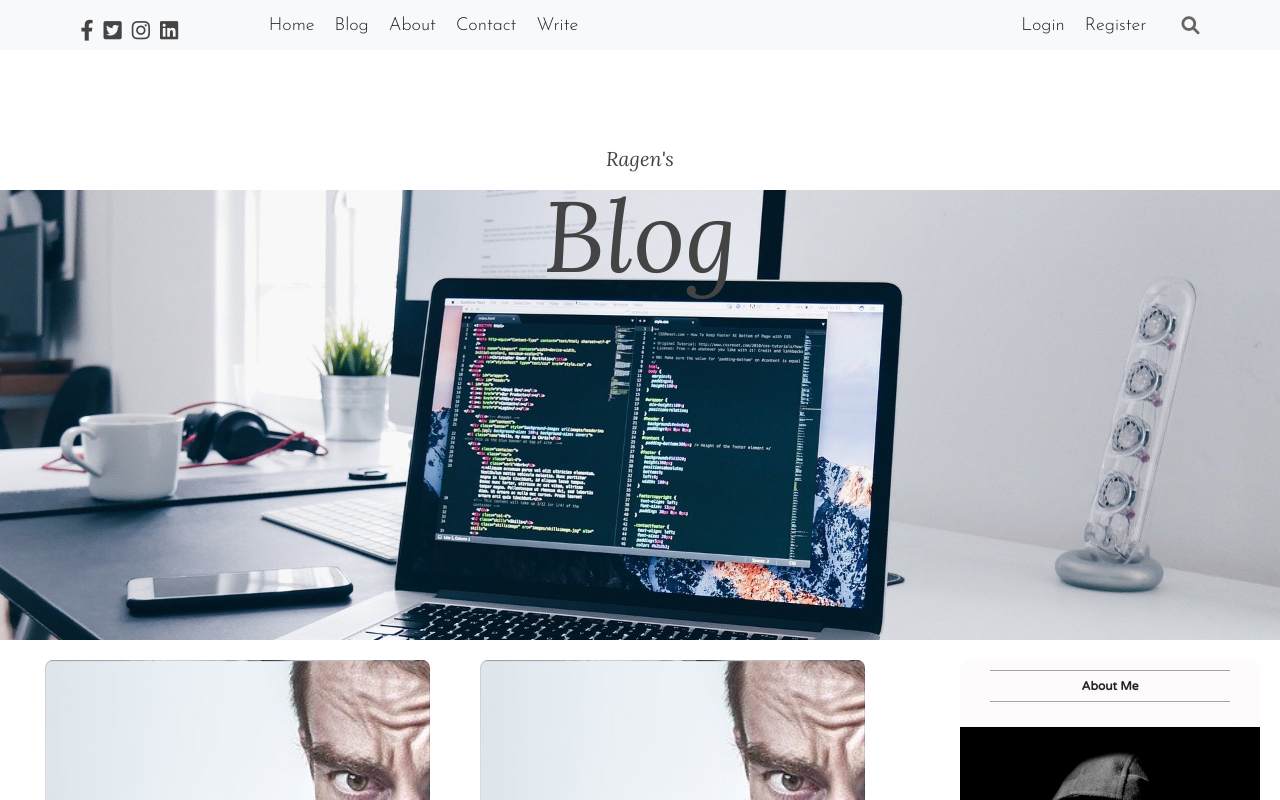
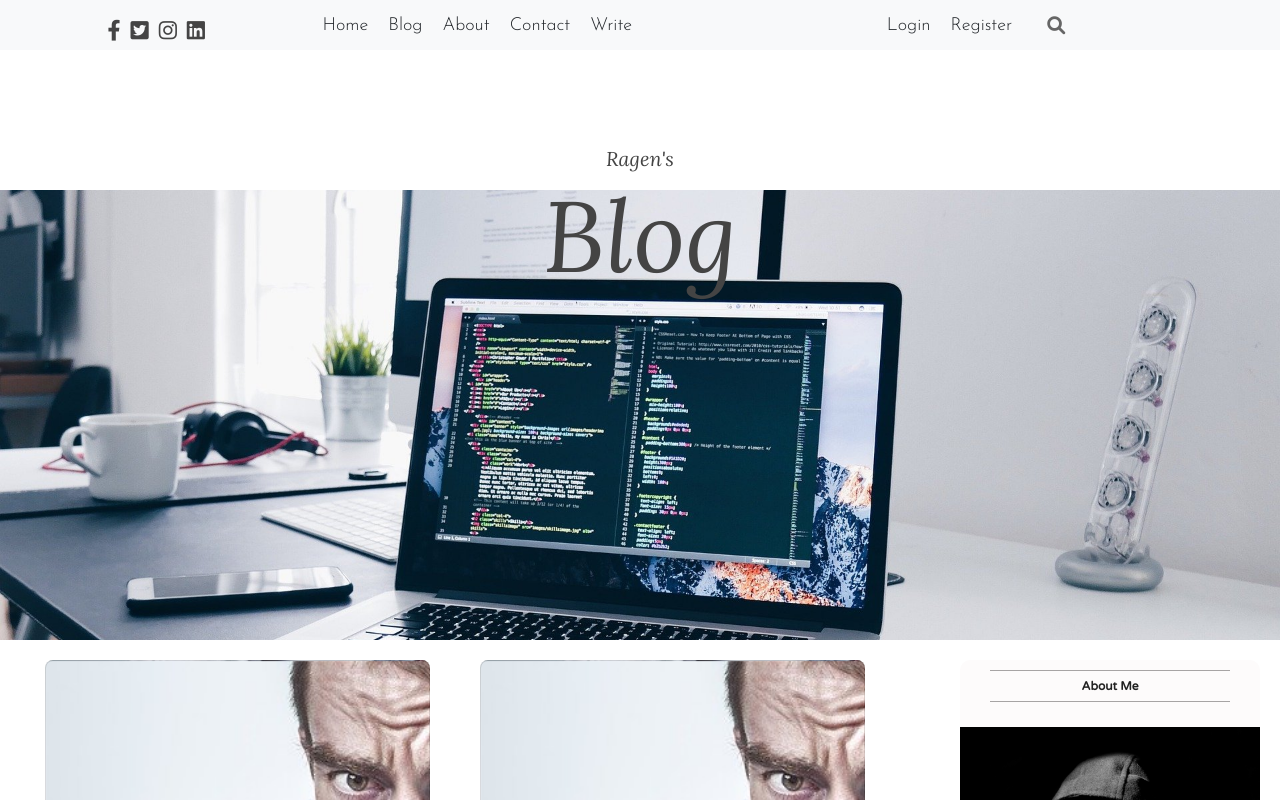
Before and after one commit to caesaragen/reactblog, a React (Create React App) app in the folder client/: page / in a window 1280 px wide. Shown: the top 800 px of the page. Built offline with nearby package versions, Linux system fonts and the light colour scheme.

Commit message:
add changes

```diff
--- a/client/src/components/topbar/TopBar.jsx
+++ b/client/src/components/topbar/TopBar.jsx
@@ -36,13 +36,14 @@ const TopBar = () => {
                         {user && "Logout"}
                     </li>
                 </ul>
-            </div>
-            <div className="topRight collapse navbar-collapse">
+                   <div className="topRight">
                 {user ? (<img src={pic} alt="" srcset="" className="topImg" />) : (<ul className="topList"><li className="topListItem"><Link to="/login" className="link">Login</Link></li>
                     <li className="topListItem nav-item"> <Link to="/register" className="link">Register</Link></li></ul>)}
 
                 <i className="topSearchIcon fas fa-search"></i>
             </div>
+            </div>
+
         </nav>
     )
 }
```
